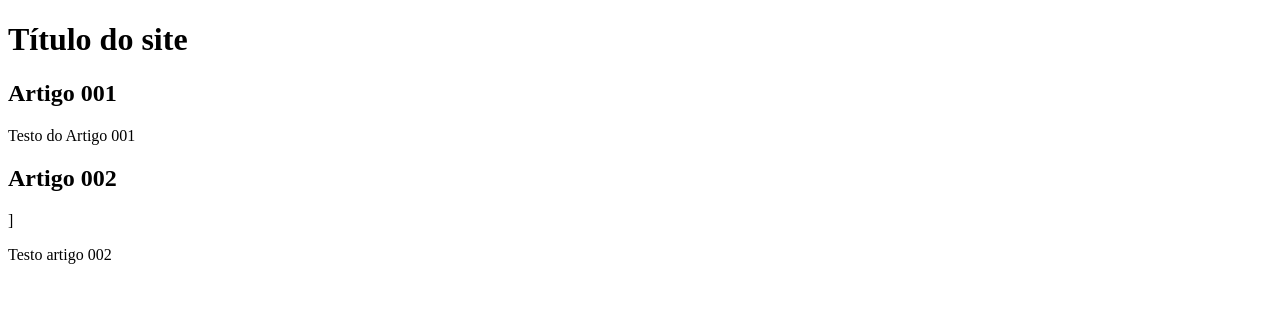
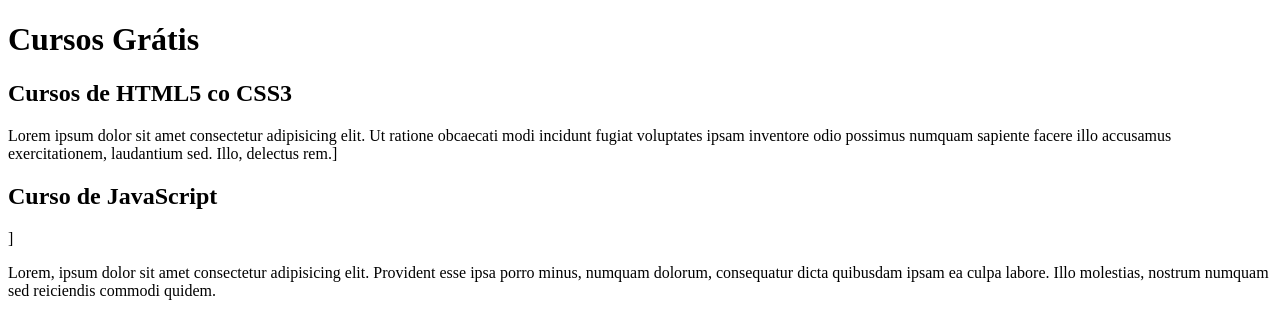
Before and after one commit to ZildaPMuraro/projeto-site, a plain HTML site: page index.html in a window 1280 px wide. Drawn offline with Linux system fonts and the light colour scheme.

Commit message:
comecei a escrewver no conteúdo

```diff
--- a/index.html
+++ b/index.html
@@ -9,21 +9,22 @@
     <main>
 
         <header>
-            <h1>Título do site</h1>
+            <h1>Cursos Grátis</h1>
 
         </header>
 
         <article>
-            <h2>Artigo 001</h2>
+            <h2>Cursos de HTML5 co CSS3</h2>
 
-            <p>Testo do Artigo 001</p>
+            <p>Lorem ipsum dolor sit amet consectetur adipisicing elit. Ut ratione obcaecati modi incidunt fugiat voluptates ipsam inventore odio possimus numquam sapiente facere illo accusamus exercitationem, laudantium sed. Illo, delectus rem.]
+            </p>
         </article>
 
         <article>
 
-            <h2>Artigo 002</h2>]
+            <h2>Curso de JavaScript</h2>]
 
-            <p>Testo artigo 002</p>
+            <p>Lorem, ipsum dolor sit amet consectetur adipisicing elit. Provident esse ipsa porro minus, numquam dolorum, consequatur dicta quibusdam ipsam ea culpa labore. Illo molestias, nostrum numquam sed reiciendis commodi quidem.</p>
 
         </article>
 
```
